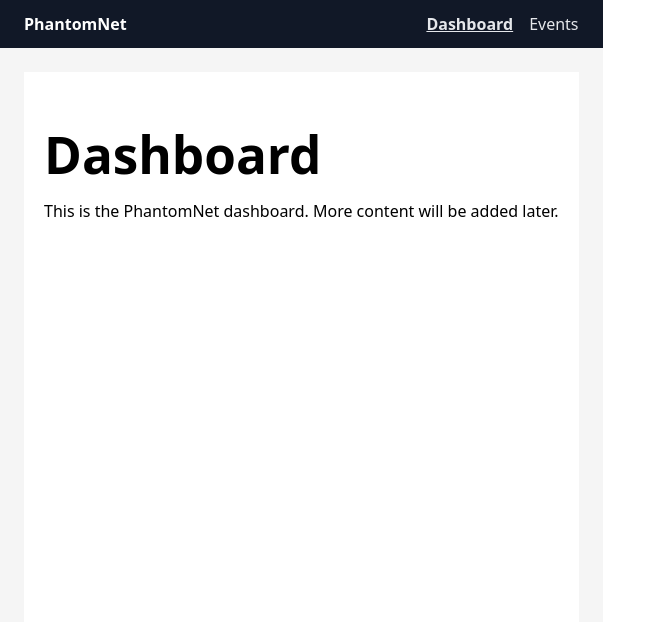
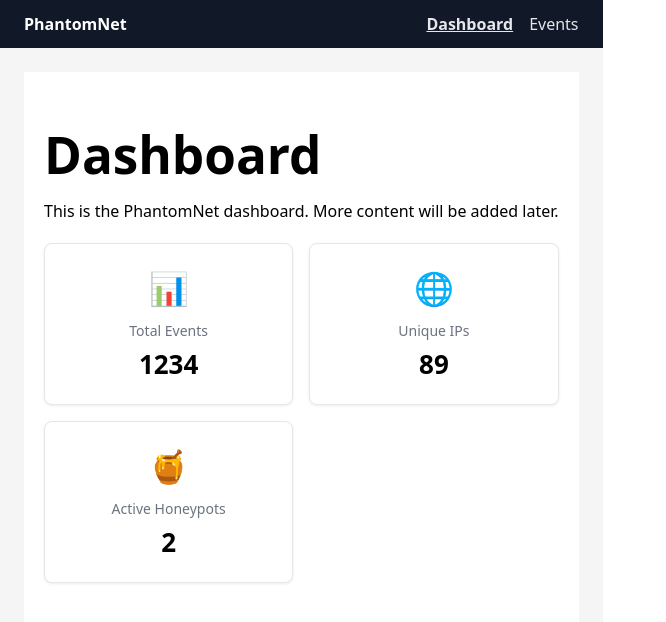
Before and after one commit to sriram21-09/PhantomNet, a React (Vite) app in the folder phantomnet-dashboard/: page /dashboard in a window 1280 px wide. Shown: the top 622 px of the page, without its empty margins (0-666 px from the left). Built offline with nearby package versions, Linux system fonts and the light colour scheme.

Commit message:
Day 2 frontend: dashboard metric cards layout

```diff
--- a/phantomnet-dashboard/src/App.css
+++ b/phantomnet-dashboard/src/App.css
@@ -59,3 +59,42 @@
 .dashboard, .events {
   color: #000;
 }
+/* ---- Metric card basic styling (border, padding, centered text) ---- */
+
+.metric-card {
+  background-color: #ffffff;
+  border-radius: 8px;
+  border: 1px solid #e5e7eb; /* light grey border */
+  padding: 20px;              /* padding */
+  text-align: center;         /* center text */
+  box-shadow: 0 1px 3px rgba(0, 0, 0, 0.08);
+}
+
+.metric-icon {
+  font-size: 32px;
+  margin-bottom: 8px;
+}
+
+.metric-title {
+  font-size: 14px;
+  color: #6b7280;
+}
+
+.metric-value {
+  font-size: 26px;
+  font-weight: 600;
+  margin-top: 4px;
+}
+/* ---- Metrics grid layout ---- */
+
+.metrics-grid {
+  display: grid; /* using CSS Grid */
+  grid-template-columns: repeat(auto-fit, minmax(220px, 1fr));
+  gap: 16px;
+  margin-top: 20px;
+}
+.dashboard,
+.events {
+  padding: 20px;
+  color: #000;
+}
--- /dev/null
+++ b/phantomnet-dashboard/src/components/MetricCard.jsx
@@ -0,0 +1,14 @@
+// src/components/MetricCard.jsx
+
+// MetricCard receives 3 props: title, value, icon
+function MetricCard({ title, value, icon }) {
+  return (
+    <div className="metric-card">
+      <div className="metric-icon">{icon}</div>
+      <div className="metric-title">{title}</div>
+      <div className="metric-value">{value}</div>
+    </div>
+  );
+}
+
+export default MetricCard;
--- a/phantomnet-dashboard/src/pages/Dashboard.jsx
+++ b/phantomnet-dashboard/src/pages/Dashboard.jsx
@@ -1,8 +1,17 @@
+// src/pages/Dashboard.jsx
+import MetricCard from "../components/MetricCard";
+
 function Dashboard() {
   return (
     <div className="dashboard">
       <h1>Dashboard</h1>
       <p>This is the PhantomNet dashboard. More content will be added later.</p>
+
+      <div className="metrics-grid">
+        <MetricCard title="Total Events" value={1234} icon="📊" />
+        <MetricCard title="Unique IPs" value={89} icon="🌐" />
+        <MetricCard title="Active Honeypots" value={2} icon="🍯" />
+      </div>
     </div>
   );
 }
```
